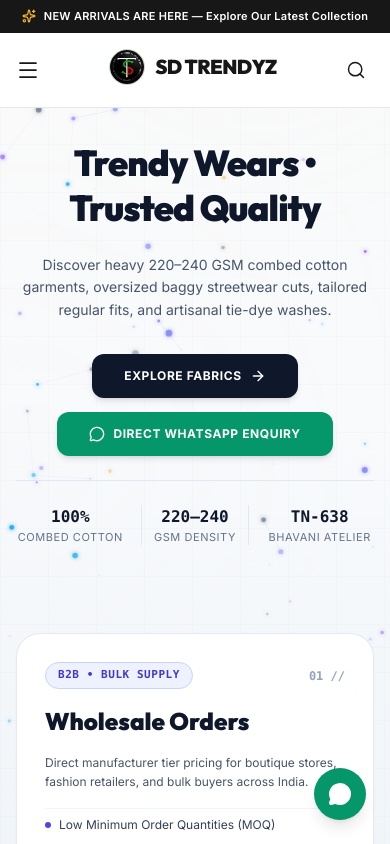
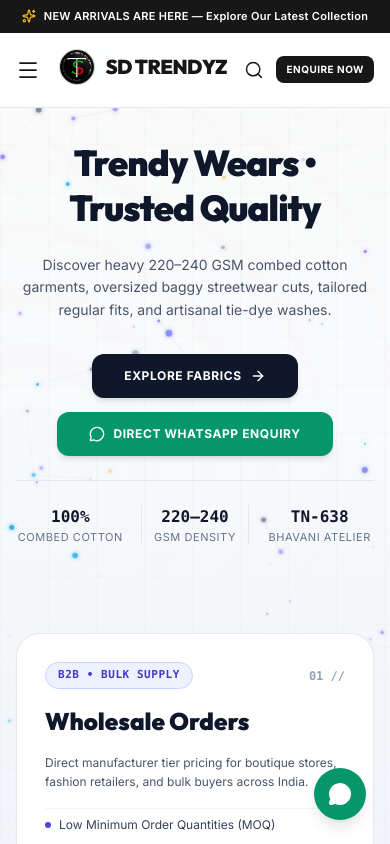
Before and after one commit to navirohithn24csa-blip/webtedye, a React (Vite) app: page / in a window 390 px wide. Shown: the top 844 px of the page. Built offline with nearby package versions, Linux system fonts and the light colour scheme.

Commit message:
Configure ENQUIRE NOW button to directly open WhatsApp with prefilled enquiry

```diff
--- a/src/components/layout/Navbar.tsx
+++ b/src/components/layout/Navbar.tsx
@@ -5,6 +5,10 @@ import { useStore } from '../../context/StoreContext';
 
 export const Navbar: React.FC = () => {
   const { settings, setIsSearchOpen } = useStore();
+  const cleanWhatsApp = (settings.contact.whatsappNumber || '+919087704111').replace(/[^0-9]/g, '');
+  const whatsappUrl = `https://wa.me/${cleanWhatsApp}?text=${encodeURIComponent(
+    'Hello SD TRENDYZ, I would like to enquire about your products, fabric samples, and wholesale orders.'
+  )}`;
   const [isMobileMenuOpen, setIsMobileMenuOpen] = useState(false);
   const [isCollectionsHovered, setIsCollectionsHovered] = useState(false);
   const [isScrolled, setIsScrolled] = useState(false);
@@ -388,24 +392,35 @@ export const Navbar: React.FC = () => {
                 <Search className="w-5 h-5 stroke-[1.75]" />
               </button>
 
-              <Link
-                to="/contact"
-                className="px-4 py-2 bg-[#171717] hover:bg-black text-[#FFFFFF] text-xs font-bold uppercase tracking-wider rounded-xl transition-all shadow-xs"
+              <a
+                href={whatsappUrl}
+                target="_blank"
+                rel="noopener noreferrer"
+                className="px-4 py-2 bg-[#171717] hover:bg-black text-[#FFFFFF] text-xs font-bold uppercase tracking-wider rounded-xl transition-all shadow-xs inline-flex items-center gap-1.5"
               >
                 ENQUIRE NOW
-              </Link>
+              </a>
             </div>
 
-            {/* Mobile Right: Search Button */}
-            <div className="flex items-center space-x-1 lg:hidden">
+            {/* Mobile Right: Search + Quick WhatsApp Enquire Button */}
+            <div className="flex items-center space-x-1.5 lg:hidden">
               <button
                 type="button"
                 onClick={() => setIsSearchOpen(true)}
-                className="p-2 text-[#171717] hover:text-black focus:outline-none"
+                className="p-1.5 text-[#171717] hover:text-black focus:outline-none"
                 aria-label="Open search dialog"
               >
                 <Search className="w-5 h-5 stroke-[1.75]" />
               </button>
+
+              <a
+                href={whatsappUrl}
+                target="_blank"
+                rel="noopener noreferrer"
+                className="px-2.5 py-1.5 bg-[#171717] hover:bg-black text-[#FFFFFF] text-[10px] font-bold uppercase tracking-wider rounded-lg transition-all shadow-xs"
+              >
+                ENQUIRE NOW
+              </a>
             </div>
           </div>
         </div>
@@ -745,12 +760,14 @@ export const Navbar: React.FC = () => {
                 <p className="text-[11px] uppercase tracking-wider text-[#737373] font-bold">
                   Direct Enquiry
                 </p>
-                <Link
-                  to="/contact"
+                <a
+                  href={whatsappUrl}
+                  target="_blank"
+                  rel="noopener noreferrer"
                   className="block w-full text-center py-2.5 text-xs font-bold uppercase tracking-wider text-white bg-[#171717] rounded-xl hover:bg-black transition-colors"
                 >
-                  Contact Business
-                </Link>
+                  ENQUIRE ON WHATSAPP
+                </a>
               </div>
             </div>
 
```
